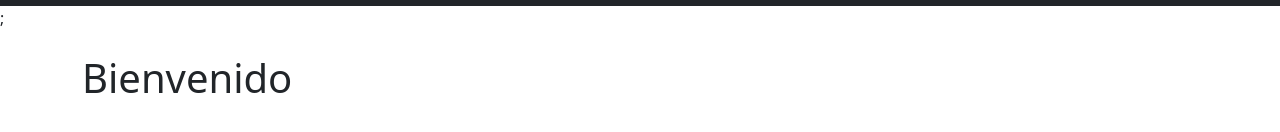
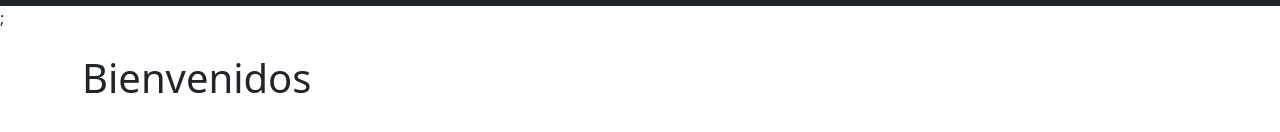
Before and after one commit to agos16/reactecommerce, a React (Create React App) app: page / in a window 1280 px wide. Shown: the part 370-502 px from the top of the page. Built offline with nearby package versions, Linux system fonts and the light colour scheme.

Commit message:
segunda entrega 2

```diff
--- a/package.json
+++ b/package.json
@@ -10,6 +10,7 @@
     "react": "^18.2.0",
     "react-bootstrap": "^2.9.1",
     "react-dom": "^18.2.0",
+    "react-router-dom": "^6.18.0",
     "react-scripts": "5.0.1",
     "web-vitals": "^2.1.4"
   },
--- a/src/App.js
+++ b/src/App.js
@@ -1,3 +1,6 @@
+
+import { BrowserRouter,Routes, Route} from "react-router-dom";
+
 import { NavBar } from "./components/NavBar";
 import { ItemListContainer} from "./components/ItemListContainer";
 
@@ -5,11 +8,16 @@ import "./App.css";
 
 function App (){
   return (
-  <>
+  <BrowserRouter>
     <NavBar />;
-    <ItemListContainer greeting ="Bienvenido" />
+    <Routes>
+      <Route path = "/" element={<ItemListContainer greeting ="Bienvenidos"/>}/>
+      <Route path = "/category/:id" element={<ItemListContainer greeting ="Bienvenidos"/>}/>
+      <Route path = "/items/:id" element={<ItemListContainer greeting ="Bienvenidos"/>}/>
 
-  </>)
-}
+    </Routes>
+
+
+  </BrowserRouter>)}
 
 export default App;
```
Also changed, not shown: src/data/products.js (added, +7 -0 lines), 1 other file (tests, documents, lock files or other folders).
